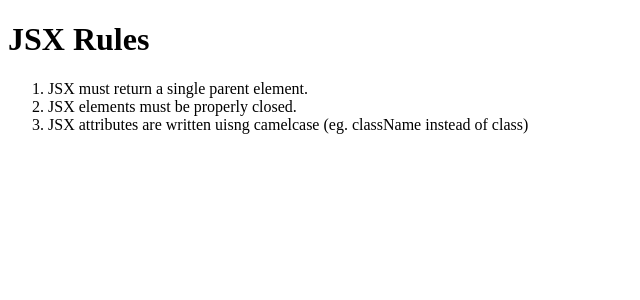
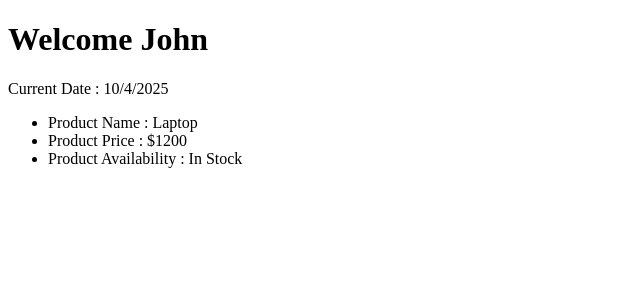
Before and after one commit to the-rawat-dev/mastering-react-repo-part-1, a React (Vite) app: page / in a window 1280 px wide. Shown: the top 300 px of the page, without its empty margins (0-640 px from the left). Built offline with nearby package versions, Linux system fonts and the light colour scheme.

Commit message:
feat : added challenge-5 that is for dynamic rendering

```diff
--- a/src/App.jsx
+++ b/src/App.jsx
@@ -1,9 +1,12 @@
 import JSXRules from "./components/challenge-4/JSXRules";
+import Greeting from "./components/challenge-5/Greeting";
+import ProductInfo from "./components/challenge-5/ProductInfo";
 
 function App() {
   return (
     <div>
-      <JSXRules />
+      <Greeting />
+      <ProductInfo />
     </div>
   );
 }
--- /dev/null
+++ b/src/components/challenge-5/Greeting.jsx
@@ -0,0 +1,13 @@
+const Greeting = () => {
+  const name = "John";
+  const date = new Date();
+
+  return (
+    <div>
+      <h1>Welcome {name}</h1>
+      <p>Current Date : {date.toLocaleDateString()}</p>
+    </div>
+  );
+};
+
+export default Greeting;
--- /dev/null
+++ b/src/components/challenge-5/ProductInfo.jsx
@@ -0,0 +1,17 @@
+const ProductInfo = () => {
+  const product = {
+    name: "Laptop",
+    price: 1200,
+    availability: "In Stock",
+  };
+  return (
+    <div>
+      <ul>
+        <li>Product Name : {product.name}</li>
+        <li>Product Price : ${product.price}</li>
+        <li>Product Availability : {product.availability}</li>
+      </ul>
+    </div>
+  );
+};
+export default ProductInfo;
```
